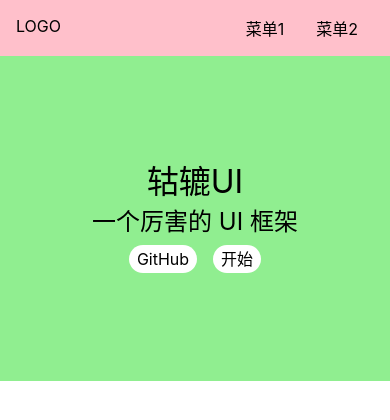
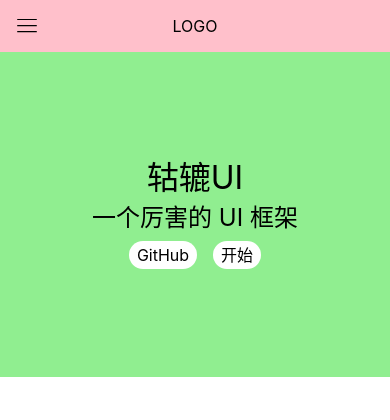
Before and after one commit to sherryYYX/miao-ui-vue3, a Vue app: page /#/ in a window 390 px wide. Shown: the top 420 px of the page. Built offline with nearby package versions, Linux system fonts and the light colour scheme.

Commit message:
完善aside切换pc 手机

```diff
--- a/src/App.vue
+++ b/src/App.vue
@@ -10,8 +10,9 @@ import {
 export default {
     name: "App",
     setup() {
-        const menuVisible = ref(false); //引入变量是否看到aside
-        provide('xxx', menuVisible) //标记为所有组件都可以使用
+        const width = document.documentElement.clientWidth;
+        const menuVisible = ref(width <= 500 ? false : true); //引入变量是否看到asidet
+        provide("menuVisible", menuVisible); //标记为所有组件都可以使用
     },
 };
 </script>
--- a/src/components/Topnav.vue
+++ b/src/components/Topnav.vue
@@ -1,10 +1,13 @@
 <template>
 <div class="topnav">
-    <div class="logo" @click="toggleMenu">LOGO</div>
+    <div class="logo">LOGO</div>
     <ul class="menu">
         <li>菜单1</li>
         <li>菜单2</li>
     </ul>
+    <span class="toggleMenu" @click="toggleMenu">
+        <img src="../assets/icon/threeLine.svg" alt="" />
+    </span>
 </div>
 </template>
 
@@ -15,8 +18,7 @@ import {
 } from "vue";
 export default {
     setup() {
-        const menuVisible = inject < Ref < boolean >> ("xxx");
-        console.log(menuVisible);
+        const menuVisible = inject < Ref < boolean >> ("menuVisible");
         const toggleMenu = () => {
             menuVisible.value = !menuVisible.value;
         };
@@ -34,6 +36,8 @@ export default {
     padding: 16px;
     position: relative;
     z-index: 10;
+    justify-content: center;
+    align-items: center;
 
     >.logo {
         max-width: 6em;
@@ -49,5 +53,35 @@ export default {
             margin: 0 1em;
         }
     }
+
+    >.toggleMenu {
+        display: inline-block;
+        width: 24px;
+        height: 24px;
+        position: absolute;
+        left: 16px;
+        top: 50%;
+        transform: translateY(-50%);
+        display: none;
+
+        >img {
+            width: 22px;
+            height: 22px;
+        }
+    }
+
+    @media (max-width: 500px) {
+        >.menu {
+            display: none;
+        }
+
+        .logo {
+            margin: 0 auto;
+        }
+
+        .toggleMenu {
+            display: inline-block;
+        }
+    }
 }
 </style>
--- a/src/views/doc.vue
+++ b/src/views/doc.vue
@@ -35,11 +35,10 @@ export default {
         Topnav,
     },
     setup() {
-        const menuVisible = inject < Ref < boolean >> ("xxx");
-        console.log('doc menuVisible:' + menuVisible.value);
+        const menuVisible = inject < Ref < boolean >> ("menuVisible");
         return {
-            menuVisible
-        }
+            menuVisible,
+        };
     },
 };
 </script>
@@ -63,5 +62,12 @@ aside {
             padding: 4px 0;
         }
     }
+
+    @media (max-width: 500px) {
+        position: fixed;
+        top: 0;
+        left: 0;
+        padding-top: 70px;
+    }
 }
 </style>
```
Also changed, not shown: src/assets/icon/threeLine.svg (added).
